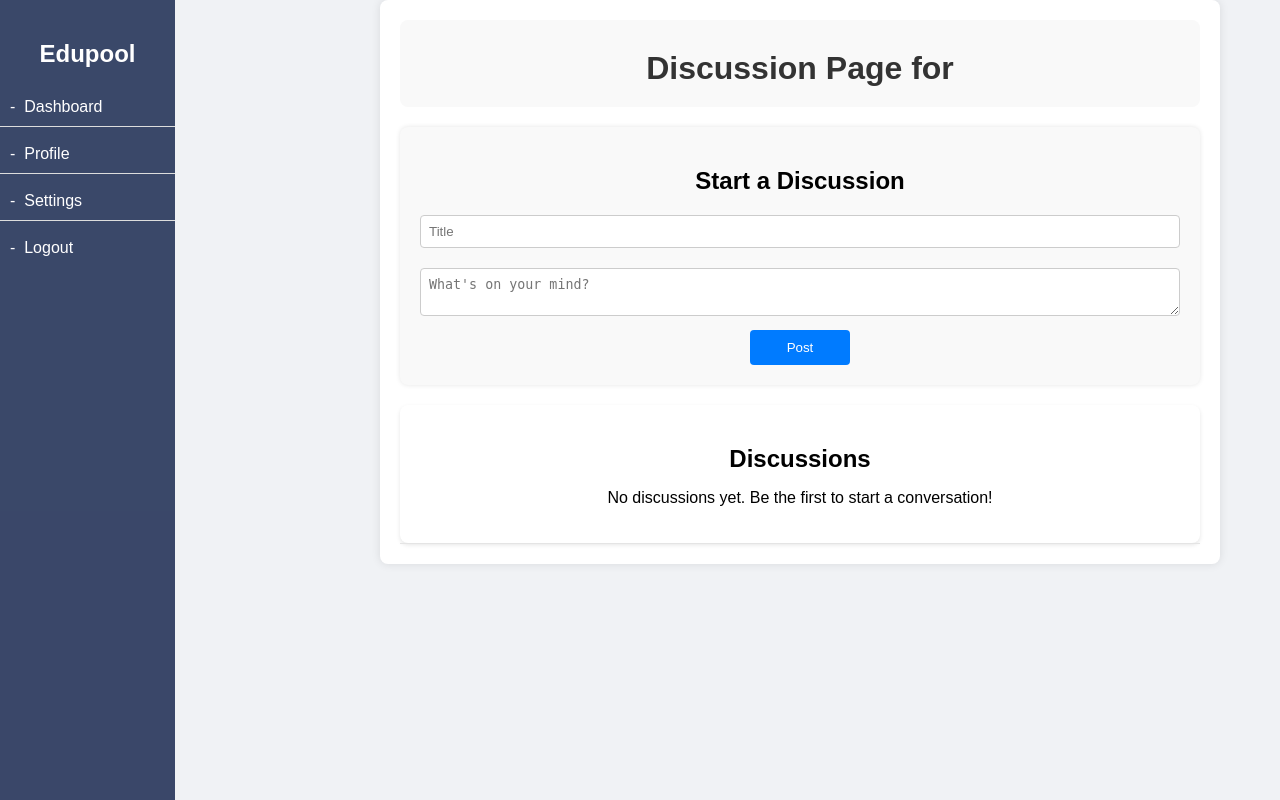
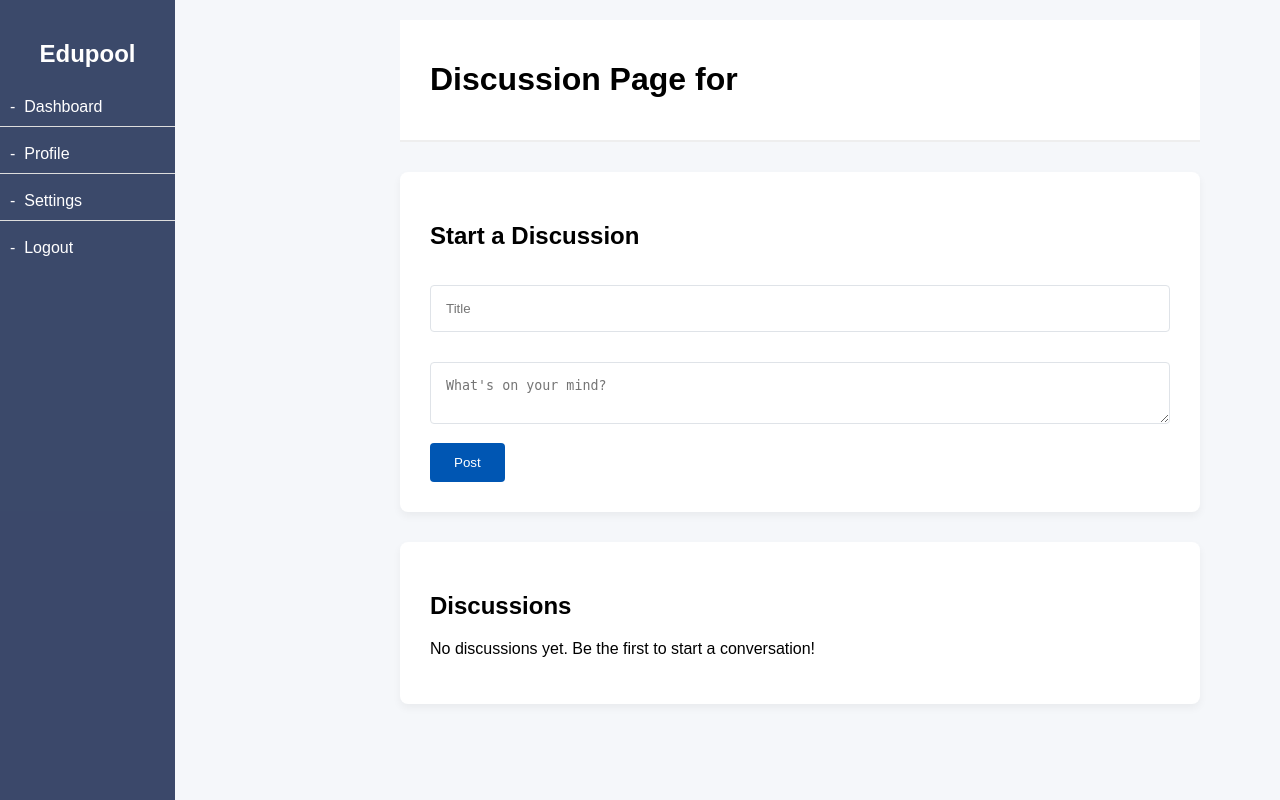
Before and after one commit to RajveerSodhi/COSC310, a Python web app: template flask/website/templates/discussion.html in a window 1280 px wide. Run offline with Jinja, Linux system fonts and the light colour scheme; the template is opened without the code that fills it, so the values that code supplies are empty.

Commit message:
added some css edits for discussion page for better look

```diff
--- a/flask/website/static/css/discussion.css
+++ b/flask/website/static/css/discussion.css
@@ -1,118 +1,102 @@
+
 /* Reset default margin and padding */
 html, body {
-    margin: 0px;
+    margin: 0;
     margin-left: 90px;
     padding: 0;
-    font-family: 'Arial', sans-serif;
-    background-color: #f0f2f5; /* Neutral background color */
+    font-family: 'Arial', sans-serif; /* Modern font */
+    background-color: #f5f7fa; /* Softer background color */
+    color: #000000; /* Consistent text color */
 }
 
 /* Main content styling */
 .main-content {
     max-width: 800px;
     margin: auto;
-    padding: 20px;
-    background-color: #FFF;
-    box-shadow: 0 0 10px rgba(0, 0, 0, 0.1);
-    border-radius: 8px;
-    text-align: center; /* Center content */
+    padding: 30px;
+    background-color: transparent;
+    text-align: left; /* Align text to the left for better readability */
 }
 
 /* Style header */
 header {
-    background-color: #f9f9f9; /* Neutral header color */
-    color: #333; /* Dark text for readability */
-    padding: 10px 20px;
-    border-radius: 8px;
+    background-color: #ffffff;
+    padding: 20px 30px;
+    border-bottom: 2px solid #eee; /* Subtle bottom border for definition */
 }
 
 /* Navigation links */
 nav a {
-    color: #333333; /* Dark color for text */
+    color: #555;
     text-decoration: none;
-    padding: 10px 15px;
+    padding: 8px 16px;
     display: inline-block;
+    transition: color 0.3s;
+}
+
+nav a:hover {
+    color: #007bff; /* Interactive hover state */
 }
 
 /* Style section */
 section {
     background-color: #fff;
-    padding: 20px;
-    margin-top: 20px;
+    padding: 30px;
+    margin-top: 30px;
     border-radius: 8px;
-    box-shadow: 0 2px 4px rgba(0, 0, 0, 0.1);
+    box-shadow: 0 4px 8px rgba(0, 0, 0, 0.05); /* Softer shadow */
 }
 
 /* Style form inputs */
 input[type="text"], textarea {
     width: 100%;
-    padding: 8px;
-    margin: 10px 0;
-    border: 1px solid #cccccc;
+    padding: 15px;
+    margin: 15px 0;
+    border: 1px solid #dfe3e8;
     border-radius: 4px;
     box-sizing: border-box;
 }
 
 /* Style buttons */
 button {
-    padding: 10px 20px; /* Adequate padding on both sides */
-    background-color: #007bff; /* Neutral button color */
-    color: #fff; /* Text color changed to white */
+    padding: 12px 24px;
+    background-color: #0056b3; /* Softened button color */
+    color: #fff;
     border: none;
     border-radius: 4px;
     cursor: pointer;
-    width: auto; /* Allows the button to resize according to text length */
-    min-width: 100px; /* Minimum width, adjust as needed */
-    max-width: 300px; /* Maximum width, adjust as needed */
-    transition: background-color 0.3s;
+    transition: background-color 0.3s, transform 0.2s;
 }
 
 button:hover {
-    background-color: #042998; /* Slightly darker on hover */
+    background-color: #003d82; /* Darker on hover */
+    transform: translateY(-2px); /* Subtle lift effect */
 }
 
 /* Style discussion cards */
 .discussion {
-    border-bottom: 1px solid #eee;
-    padding-bottom: 20px;
+    border-bottom: 1px solid #e2e4e8;
+    padding: 20px;
+    border-radius: 12px;
     margin-bottom: 20px;
+    transition: box-shadow 0.3s;
+}
+
+.discussion:hover {
+    box-shadow: 0 4px 12px rgba(0, 0, 0, 0.25); /* Hover effect for discussion cards */
 }
 
 .discussion:last-child {
     border-bottom: none;
 }
 
-/* Apply margin to headings for spacing and alignment */
-h1, h2, h3, h4 {
-    margin-top: 20px;
-    margin-bottom: 10px;
-}
-
-/* Footer styling */
-footer {
-    text-align: center;
-    padding: 0px;
-    background-color: #f1f1f1;
-    border-top: 1px solid #e4e4e4;
-}
-
-/* Adjust form and discussion list for better visual hierarchy */
-#post-discussion, #discussions article {
-    background-color: #f9f9f9;
-    padding: 20px;
-    margin-top: 20px;
-    border-radius: 8px;
-    box-shadow: 0 0 5px rgba(0, 0, 0, 0.1);
-}
-
 /* Responsive layout adjustments */
 @media (max-width: 768px) {
     .main-content, header, section {
         padding: 15px;
-
     }
 
-    input[type="text"], textarea, button {
-        padding: 8px;
+    nav a {
+        padding: 8px 10px;
     }
 }
```
Also changed, not shown: flask/website/static/css/discussion_detail.css (+43 -49 lines), flask/website/templates/discussion_detail.html (+4 -3 lines).
